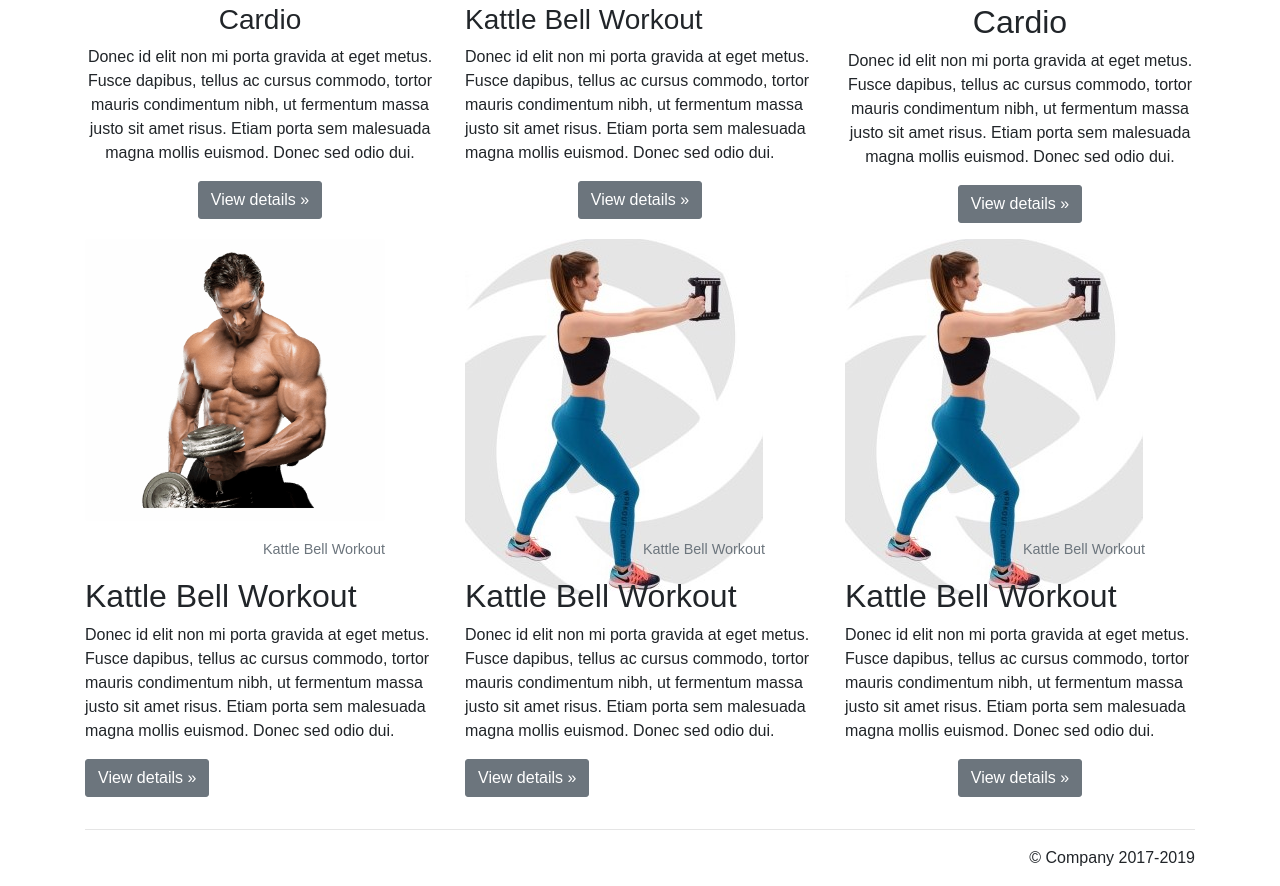
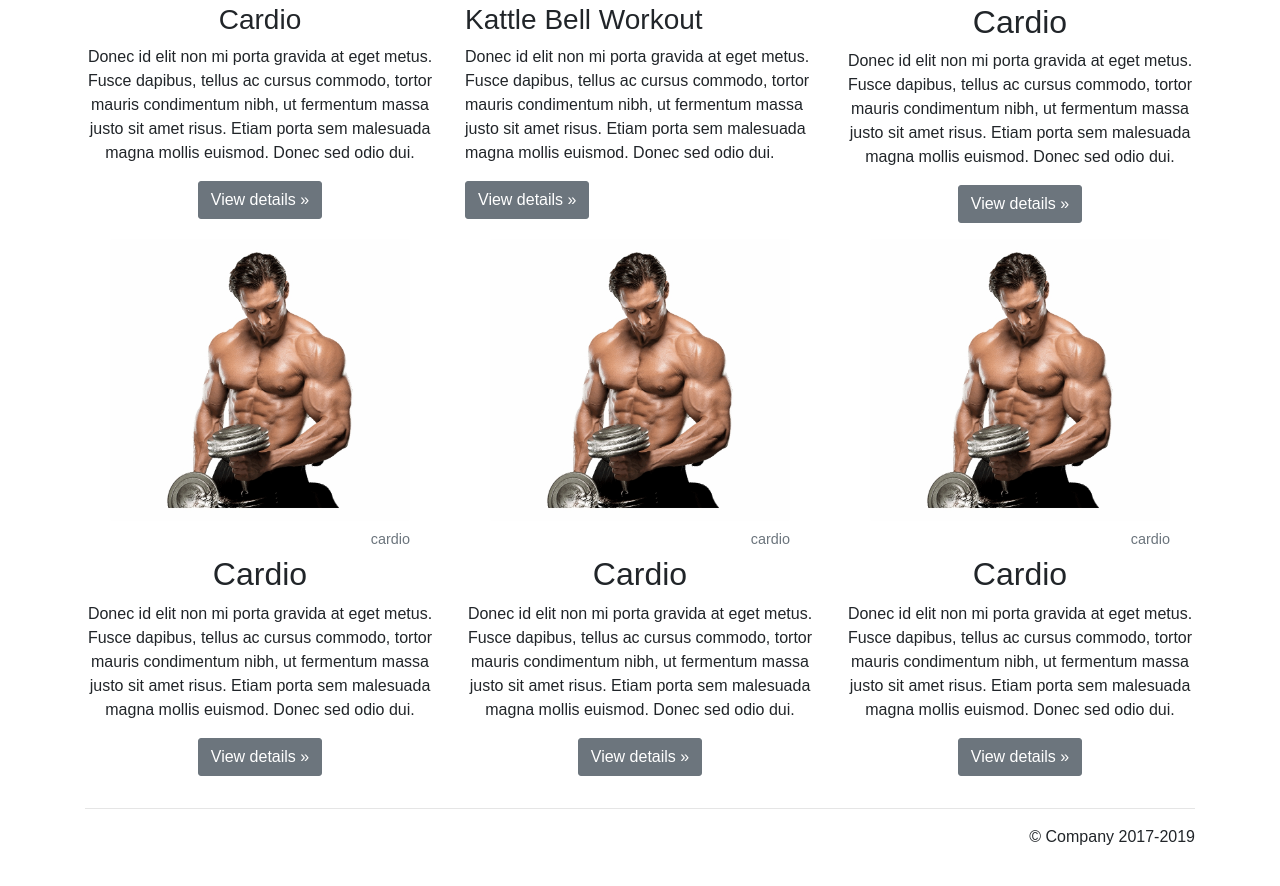
Before and after one commit to sudeshpamidi/WorkoutDummies, a plain HTML site: page index.html in a window 1280 px wide. Shown: the part 649-1535 px from the top of the page. After the commit the page ends 1514 px from the top, so only its background shows below. Drawn offline with nearby package versions, Linux system fonts and the light colour scheme.

Commit message:
Made few changes to all te files

```diff
--- a/css/stylesheet.css
+++ b/css/stylesheet.css
@@ -148,7 +148,7 @@ color:red;
 }
 .signup-form h2{
   color: #636363;
-      margin: 0 0 15px;
+  margin: 0 0 15px;
   position: relative;
   text-align: center;
   }
@@ -172,13 +172,13 @@ color:red;
   margin-bottom: 30px;
   text-align: center;
 }
-  .signup-form form{
+.logworkouttable, .login-form form, .signup-form form{
   color: #999;
   border-radius: 3px;
     margin-bottom: 15px;
-      background: #f2f3f7;
-      box-shadow: 0px 2px 2px rgba(0, 0, 0, 0.3);
-      padding: 30px;
+    background: #f2f3f7;
+    box-shadow: 0px 2px 2px rgba(0, 0, 0, 0.3);
+    padding: 30px;
   }
 .signup-form .form-group{
   margin-bottom: 20px;
--- a/index.html
+++ b/index.html
@@ -101,8 +101,8 @@
           <p>Donec id elit non mi porta gravida at eget metus. Fusce dapibus, tellus ac cursus commodo, tortor mauris
             condimentum nibh, ut fermentum massa justo sit amet risus. Etiam porta sem malesuada magna mollis euismod.
             Donec sed odio dui. </p>
-            <p class="text-center"><a class="btn text-white btn-secondary " role="button" data-toggle="modal"
-              data-target="#exampleModalScrollable">View details &raquo;</a></p>
+            <p><a class="btn text-white btn-secondary " role="button" data-toggle="modal"
+              data-target="#myModal">View details &raquo;</a></p>
         </div>
         <div class="col-md-4">
             <div class="text-center">
@@ -116,58 +116,58 @@
                   condimentum nibh, ut fermentum massa justo sit amet risus. Etiam porta sem malesuada magna mollis euismod.
                   Donec sed odio dui. </p>
                   <p><a class="btn text-white btn-secondary " role="button" data-toggle="modal"
-                    data-target="#exampleModalScrollable">View details &raquo;</a></p>
+                    data-target="#myModal">View details &raquo;</a></p>
             </div>
         </div>
       </div>
 
-
-
-
       <div class="row">
         <div class="col-md-4">
-          <figure class="figure">
-              <div class="image">
+          <div class="text-center">
+              <figure class="figure image">
                   <img src="img/bodybuilding.jpg" class="figure-img img-fluid rounded" alt="...">
-            </div>
-            <figcaption class="figure-caption text-right">Kattle Bell Workout</figcaption>
+               <figcaption class="figure-caption text-right">cardio</figcaption>
               </figure>
-          <h2>Kattle Bell Workout</h2>
+
+              <h2>Cardio</h2>
               <p>Donec id elit non mi porta gravida at eget metus. Fusce dapibus, tellus ac cursus commodo, tortor mauris
                 condimentum nibh, ut fermentum massa justo sit amet risus. Etiam porta sem malesuada magna mollis euismod.
                 Donec sed odio dui. </p>
-          <p><a class="btn btn-secondary" href="#" role="button">View details &raquo;</a></p>
+                <p><a class="btn text-white btn-secondary " role="button" data-toggle="modal"
+                  data-target="#myModal">View details &raquo;</a></p>
+          </div>
         </div>
         <div class="col-md-4">
-          <figure class="figure">
-            <div class="image"><img src="img/upper-body-workout_sm.jpg" class="figure-img img-fluid rounded" alt="..."> </div>
-            <figcaption class="figure-caption text-right">Kattle Bell Workout</figcaption>
+          <div class="text-center">
+              <figure class="figure image">
+                  <img src="img/bodybuilding.jpg" class="figure-img img-fluid rounded" alt="...">
+               <figcaption class="figure-caption text-right">cardio</figcaption>
               </figure>
 
-          <!-- <p><img src="img/kettlebell-workout.jpg" alt="list large" id="lgimg"  /></p> -->
-
-          <h2>Kattle Bell Workout</h2>
+              <h2>Cardio</h2>
               <p>Donec id elit non mi porta gravida at eget metus. Fusce dapibus, tellus ac cursus commodo, tortor mauris
                 condimentum nibh, ut fermentum massa justo sit amet risus. Etiam porta sem malesuada magna mollis euismod.
                 Donec sed odio dui. </p>
-          <p><a class="btn btn-secondary" href="#" role="button">View details &raquo;</a></p>
-
+                <p><a class="btn text-white btn-secondary " role="button" data-toggle="modal"
+                  data-target="#myModal">View details &raquo;</a></p>
+          </div>
         </div>
         <div class="col-md-4">
-              <figure class="figure">
-                <div class="image"><img src="img/upper-body-workout_sm.jpg" class="figure-img img-fluid rounded" alt="..."> </div>
-                <figcaption class="figure-caption text-right">Kattle Bell Workout</figcaption>
+          <div class="text-center">
+              <figure class="figure image">
+                  <img src="img/bodybuilding.jpg" class="figure-img img-fluid rounded" alt="...">
+               <figcaption class="figure-caption text-right">cardio</figcaption>
               </figure>
 
-              <!-- <p><img src="img/kettlebell-workout.jpg" alt="list large" id="lgimg"  /></p> -->
-
-              <h2>Kattle Bell Workout</h2>
+              <h2>Cardio</h2>
               <p>Donec id elit non mi porta gravida at eget metus. Fusce dapibus, tellus ac cursus commodo, tortor mauris
                 condimentum nibh, ut fermentum massa justo sit amet risus. Etiam porta sem malesuada magna mollis euismod.
                 Donec sed odio dui. </p>
-              <p class= "text-center"><a class="btn btn-secondary" href="#" role="button">View details &raquo;</a></p>
+                <p><a class="btn text-white btn-secondary " role="button" data-toggle="modal"
+                  data-target="#myModal">View details &raquo;</a></p>
+          </div>
+        </div>
 
-        </div>
       </div>
       <hr>
 
@@ -188,7 +188,7 @@
             <div class="modal-body">
 
               <div class="text-center">
-                <video id="vid" width="320" height="240" controls>
+                <video id="vid" width="310" height="175" controls>
                   <source src="media/videoplayback.mp4" type="video/mp4">
                   <source src="media/videoplayback.webm" type="video/webm">
                   Your browser does not support the video tag.
```
Also changed, not shown: login.html (+2 -3 lines), logworkout.html (+13 -11 lines), register.html (+5 -3 lines). Lines whose indentation alone changed are shown as unchanged.
